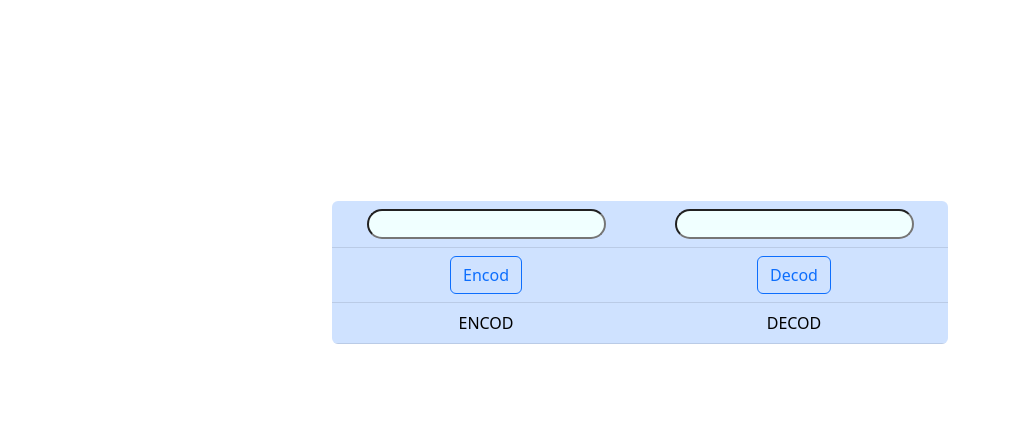
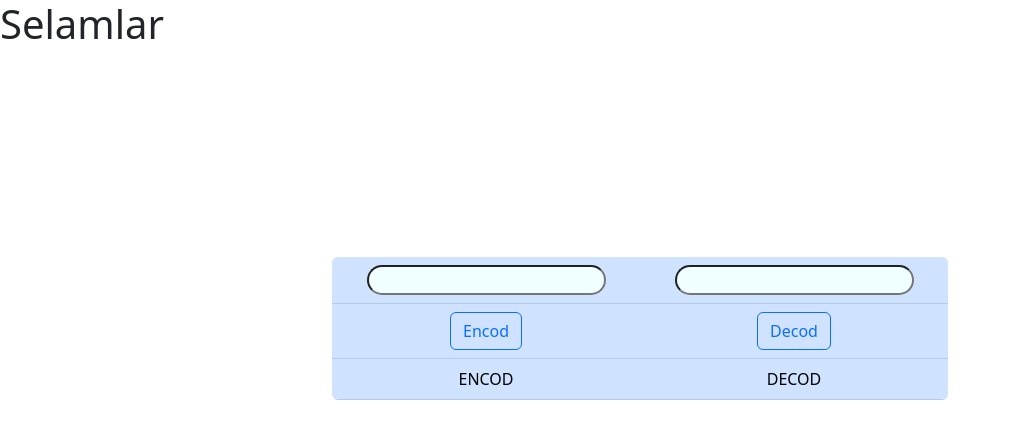
Before and after one commit to developerHulusi/new, a plain HTML site: page index.html in a window 1280 px wide. Shown: the whole page, without its empty margins (0-1009 px from the left). Drawn offline with Linux system fonts and the light colour scheme.

Commit message:
Update index.html

```diff
--- a/index.html
+++ b/index.html
@@ -7,6 +7,7 @@
     <link rel="stylesheet" href="bootstrap.css">
 </head>
 <body>
+    <h1>Selamlar</h1>
   <div class="container col-6 vertical-center">
         <!-- tablo başlangıcı -->
           <table class="table rounded table-primary table-striped, container text-center">
```
